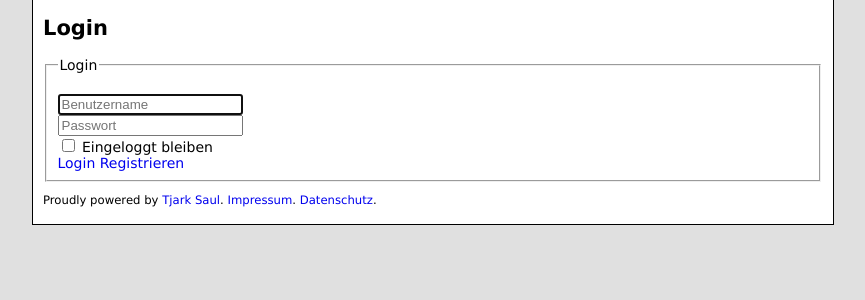
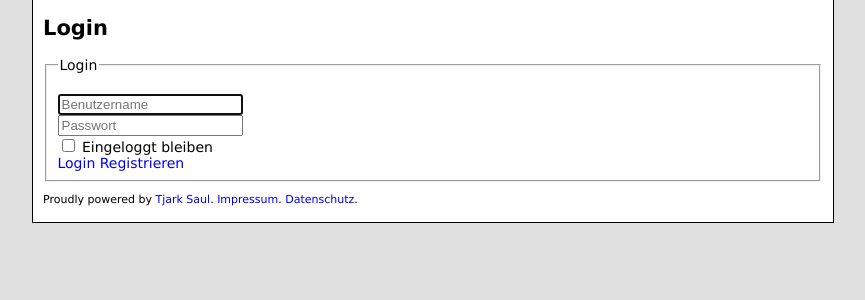
Before and after one commit to nichdu/tippspiel, a PHP site: page /index.php in a window 1280 px wide. Shown: the part 385-685 px from the top of the page, without its empty margins (207-1072 px from the left). Run offline with PHP 8.4, Linux system fonts and the light colour scheme; some libraries are stand-ins or nearby versions.

Commit message:
Footer-Tag hinzugefuegt Schriftgroesse im Footer angepasst

```diff
--- a/tpl/footer.html
+++ b/tpl/footer.html
@@ -1,5 +1,7 @@
-<p class="footnote">Proudly powered by <a href="http://tjark.saul.li">Tjark Saul</a>. <a href="/impressum">Impressum</a>. <a href="/datenschutz">Datenschutz</a>. <!--[if gte IE 5.5]> Internet Explorer may miss some functionality.
-    Use a <a href="https://www.google.com/chrome">modern</a> <a href="https://www.mozilla.org/de/firefox/new/">browser</a> instead.<![endif]--></p>
+<footer><p class="footnote">Proudly powered by <a href="http://tjark.saul.li">Tjark Saul</a>. <a href="/impressum">Impressum</a>.
+    <a href="/datenschutz">Datenschutz</a>.
+    <!--[if gte IE 5.5]> Internet Explorer may miss some functionality.
+    Use a <a href="https://www.google.com/chrome">modern</a> <a href="https://www.mozilla.org/de/firefox/new/">browser</a> instead.<![endif]--></p></footer>
 </div>
 </body>
 </html>
--- a/tpl/style/style.css
+++ b/tpl/style/style.css
@@ -115,8 +115,8 @@ a.changeButton {
     font-size: smaller;
 }
 
-p.footnote {
-    font-size: smaller;
+footer {
+    font-size: 11px;
 }
 
 div.permlogin_error {
```
